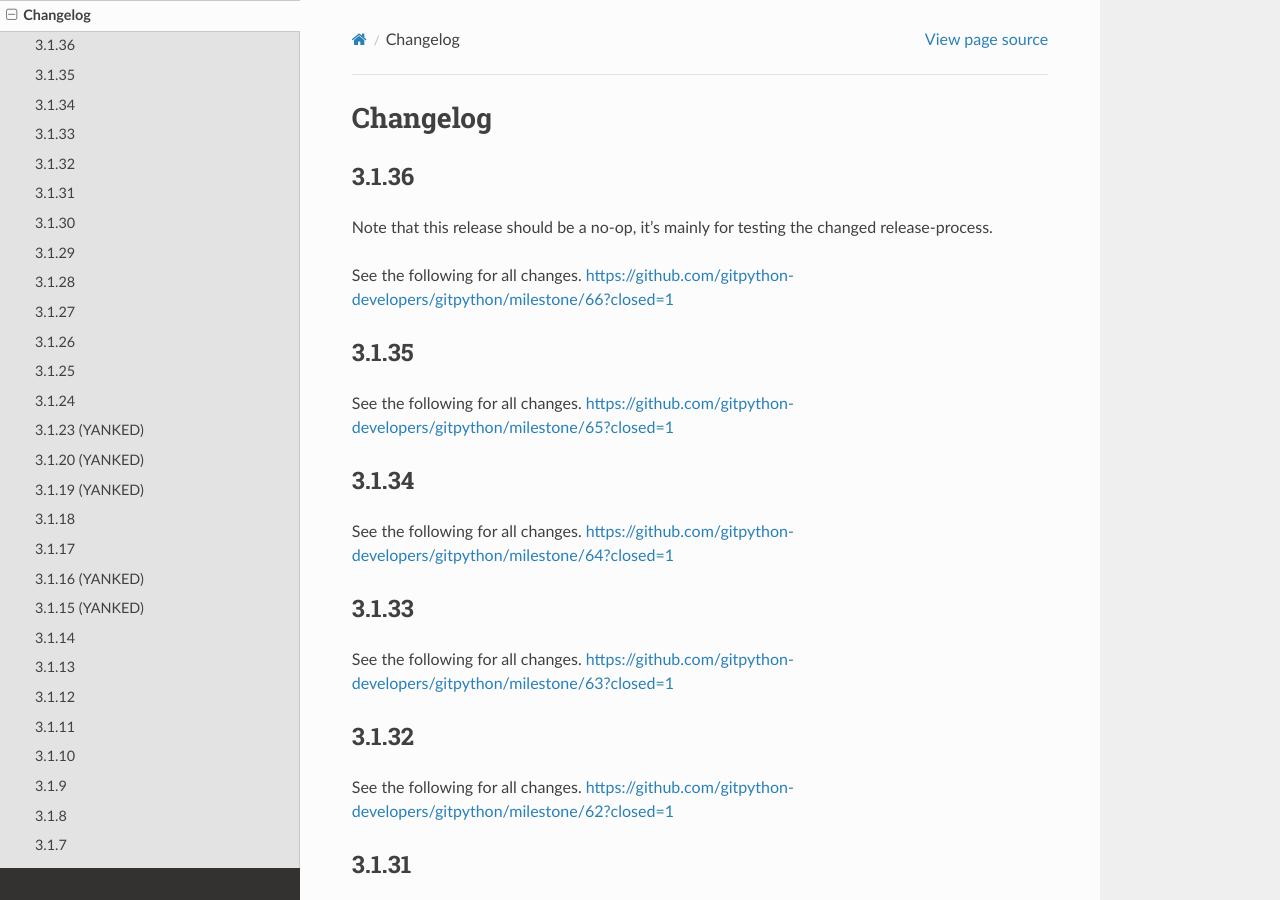
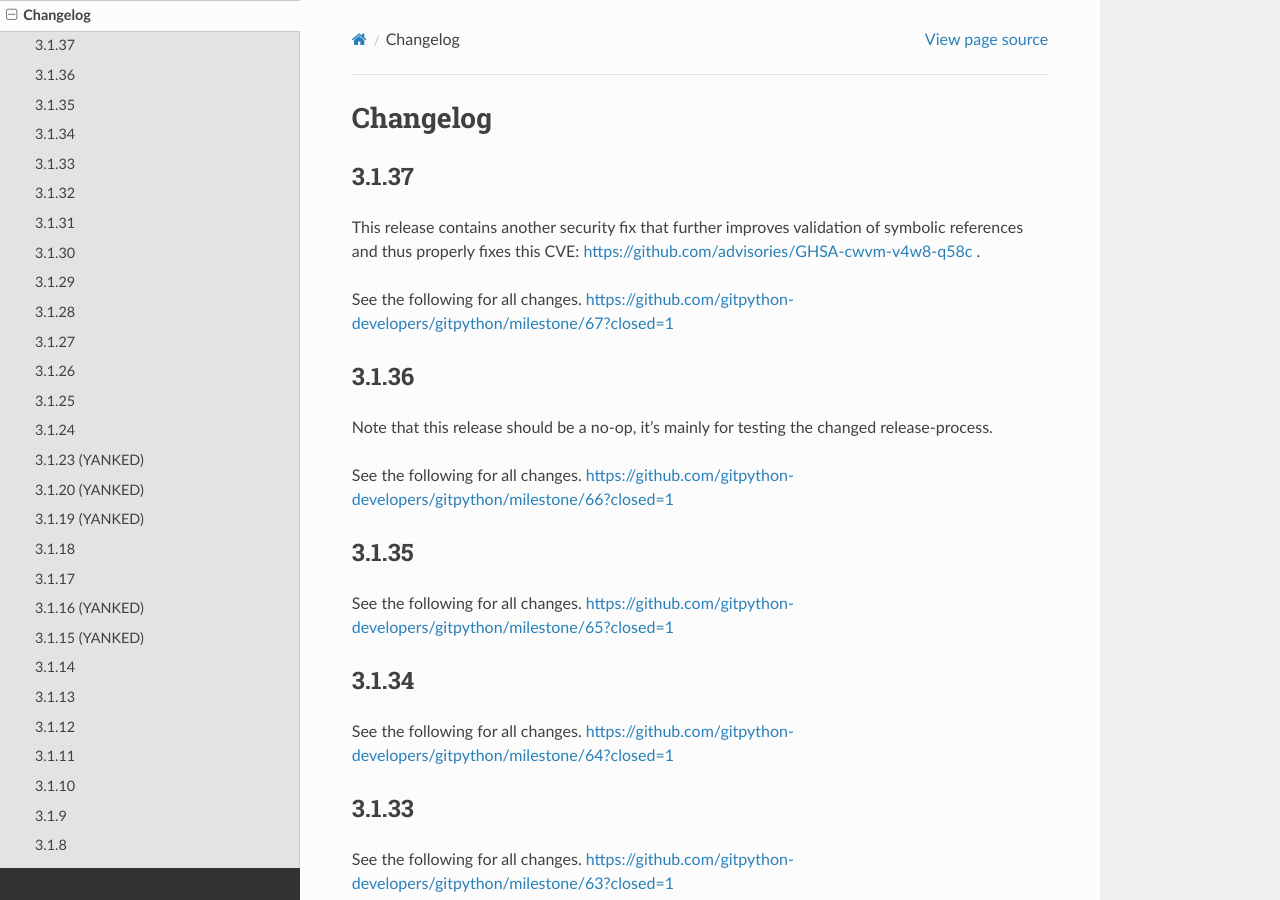
Before and after one commit to gitpython-developers/GitPython, a Sphinx documentation site: the page built from doc/source/changes.rst, in a window 1280 px wide and 900 px high. Built offline with Sphinx 7.4.7 and the Read the Docs theme 2.0.0, drawn with Linux system fonts in a browser that asks for light colours.

Commit message:
prepare next release

```diff
--- a/doc/source/changes.rst
+++ b/doc/source/changes.rst
@@ -1,6 +1,15 @@
 =========
 Changelog
 =========
+
+3.1.37
+======
+
+This release contains another security fix that further improves validation of symbolic references
+and thus properly fixes this CVE: https://github.com/advisories/GHSA-cwvm-v4w8-q58c .
+
+See the following for all changes.
+https://github.com/gitpython-developers/gitpython/milestone/67?closed=1
 
 3.1.36
 ======
```
Also changed, not shown: 1 other file.
